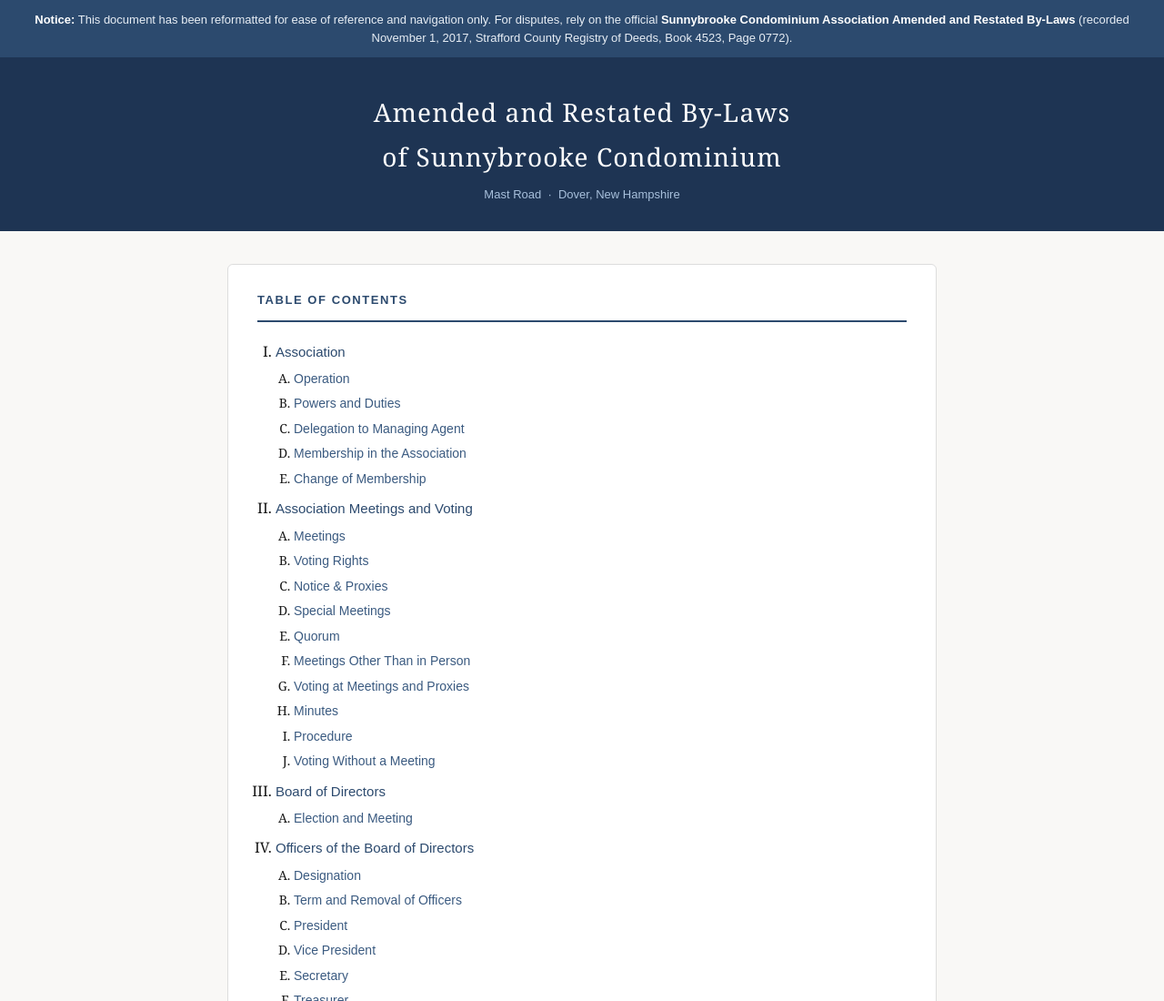
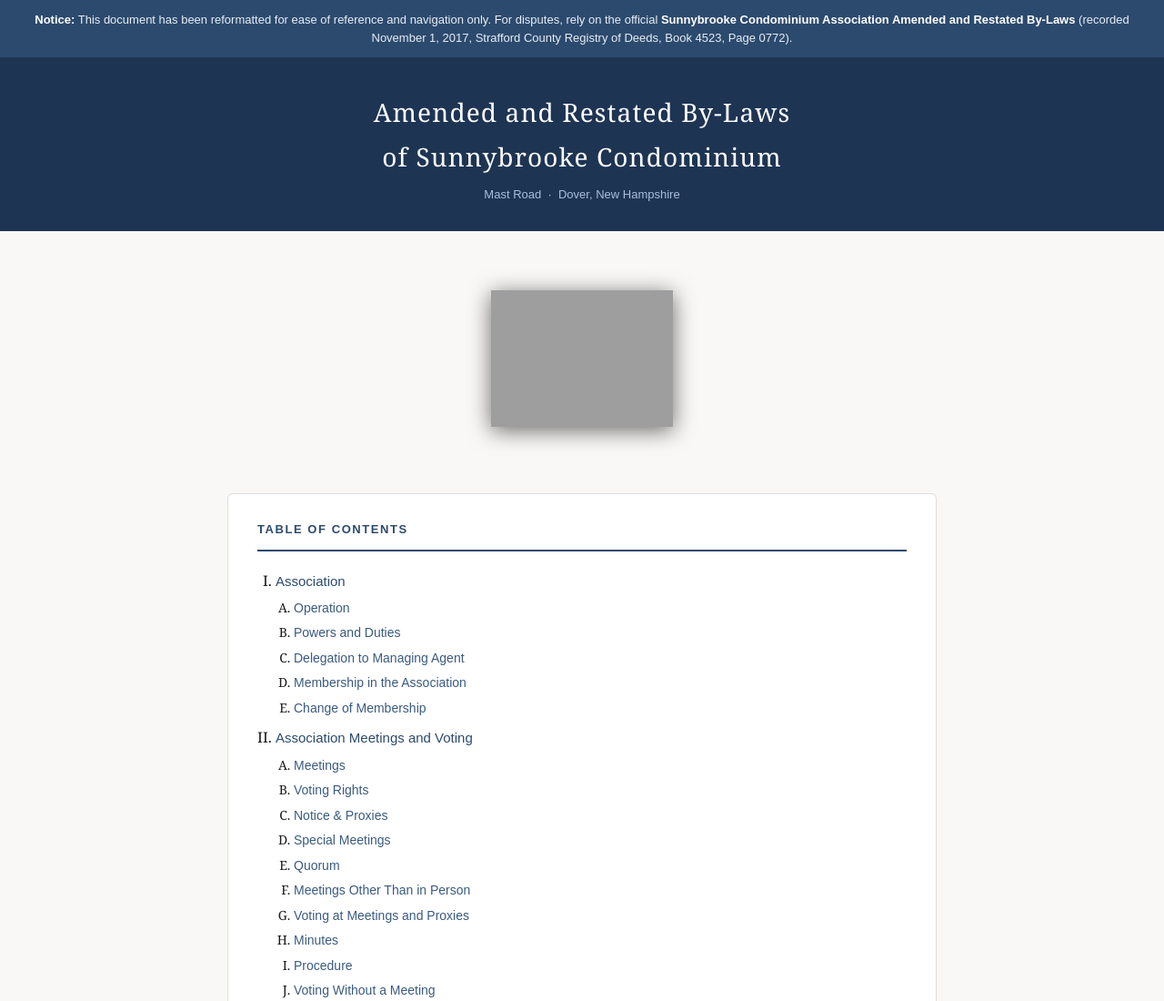
Before and after one commit to Equinox-Security/Sunnybrooke, a plain HTML site: page sunnybrooke-bylaws.html in a window 1280 px wide. Shown: the top 1100 px of the page at 91% size. Drawn offline with Linux system fonts and the light colour scheme; grey boxes are pictures that could not be loaded.

Commit message:
Add files via upload

```diff
--- a/sunnybrooke-bylaws.html
+++ b/sunnybrooke-bylaws.html
@@ -184,6 +184,7 @@
   <p>Mast Road &nbsp;·&nbsp; Dover, New Hampshire</p>
 </header>
 
+<div id="seal-wrap" style="text-align:center;padding:2.5rem 1rem 0.25rem;"><img src="seal.png" alt="Sunnybrooke Condo Association Seal" style="width:200px;height:200px;object-fit:contain;filter:drop-shadow(0 4px 12px rgba(0,0,0,0.58));max-width:80vw;"></div><style>@media(max-width:600px){#seal-wrap{padding:1.5rem 1rem 2.5rem!important}}</style>
 <div class="page">
 
   <!-- TABLE OF CONTENTS -->
```
